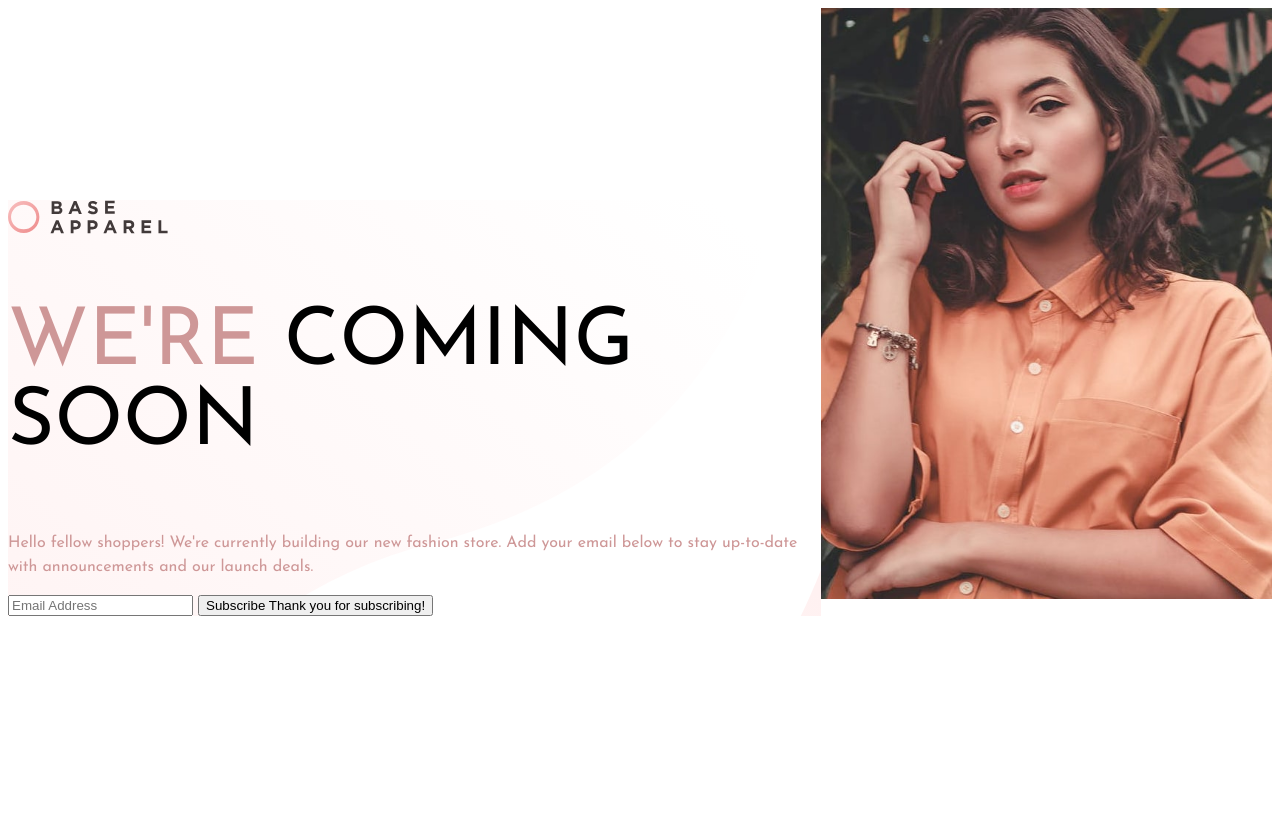
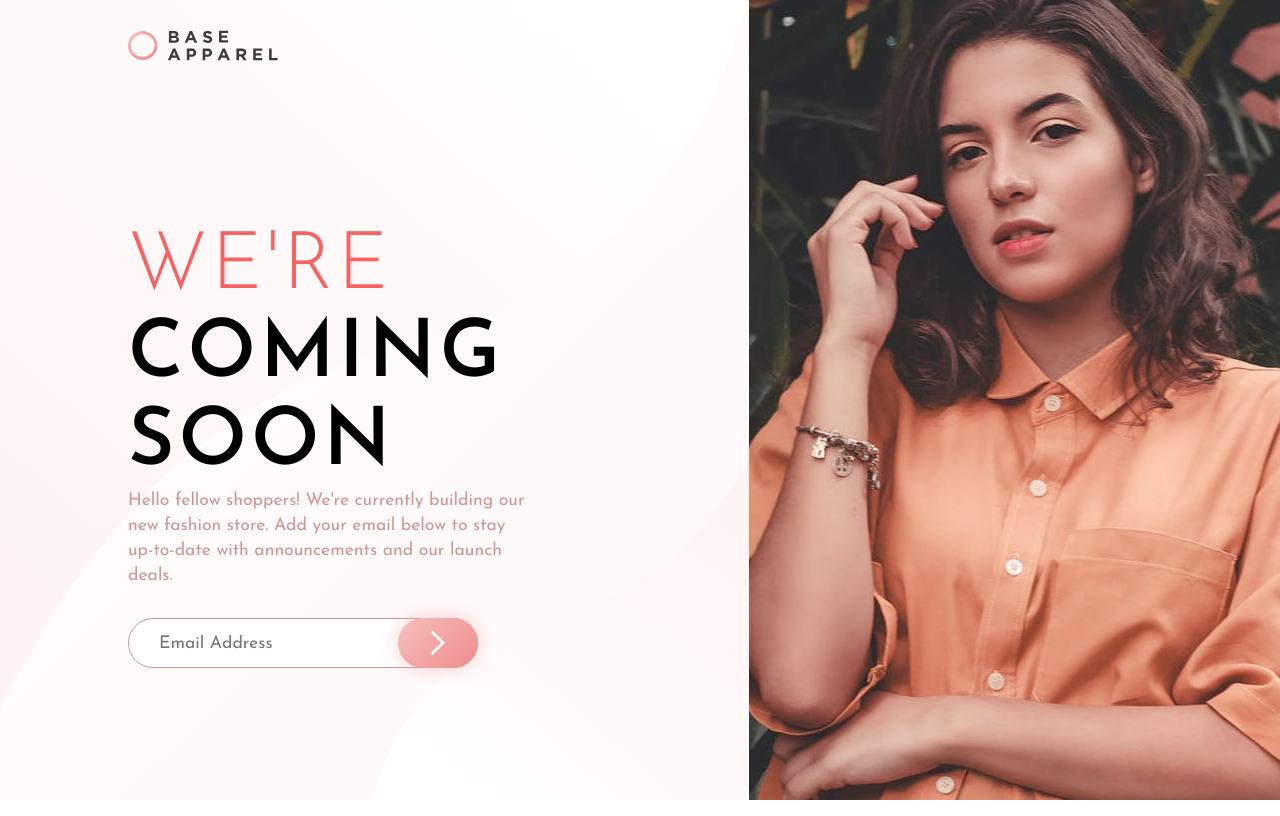
Before and after one commit to nazimajumaniyazova/base-apparel-coming-soon-page-fm, a plain HTML site: page index.html in a window 1280 px wide. Drawn offline with Linux system fonts and the light colour scheme.

Commit message:
Add files via upload

```diff
--- a/index.html
+++ b/index.html
@@ -14,30 +14,27 @@
 </head>
 <body>
 
+  <header class="header">
+      <img src="images/logo.svg" alt="" class="logo">
+  </header>
+
   <section class="hero">
-    <div class="hero__content">
-      <div class="hero__content-wrap">
-        <div class="hero__content-logo">
-          <img src="images/logo.svg" alt="">
-        </div>
 
-        <h1 class="hero__content-title"><span>We're </span>coming soon</h1>
-        <p class="hero__content-text">Hello fellow shoppers! We're currently building our new fashion store.
+        <div class="hero__left">
+          <h1 class="hero__title"><span>We're </span>coming soon</h1>
+          <p class="hero__text">Hello fellow shoppers! We're currently building our new fashion store.
             Add your email below to stay up-to-date with announcements and our launch deals.
           </p>
 
           <form class="subscription">
             <input class="add-email" type="email" placeholder="Email Address">
             <button class="submit-email" type="button">
-            <span class="before-submit">Subscribe</span>
-            <span class="after-submit">Thank you for subscribing!</span>
+              <img class="before-submit" src="images/icon-arrow.svg"> </img>
             </button>
           </form>
+
         </div>
-    </div>
-    <div class="hero__img">
-      <img src="images/hero-desktop.jpg" alt="">
-    </div>
+    <div class="hero__right"></div>
   </section>
 </body>
 </html>
--- a/style.css
+++ b/style.css
@@ -1,41 +1,162 @@
+@import url('https://fonts.googleapis.com/css2?family=Josefin+Sans:wght@300;400;600&display=swap');
 html{
     box-sizing: border-box;
+    overflow-x: hidden;
 }
 *,
 *::after,
 *::before{
     box-sizing: inherit;
+    margin: 0;
+    padding: 0;
 }
 body{
     font-family: 'Josefin Sans', sans-serif;
+    height: 100vh;
+    overflow-x: hidden;
 }
 img{
     width: 100%;
+    height: 100%;
+}
+/*  Header  */
+.header{
+    position: absolute;
+    top: 0;
+    left: 0;
+    width: 100%;
+    padding: 30px;
+}
+.logo{
+    width: 150px;
 }
 .hero{
-    height: 100vh;
+    padding-top: 100px;
+	min-height: 100vh;
+	width: 100%;
+	display: flex;
+	flex-direction: column-reverse;
+	justify-content: flex-end;
+	align-items: center;
+	background-image: linear-gradient(135deg, hsl(0, 0%, 100%), hsl(0, 100%, 98%));
+	padding-bottom: 50px;
+}
+.hero__left{
+    text-align: center;
+    padding: 50px;
+    width: 100%;
+}
+.hero__title{
+    text-transform: uppercase;
+    max-width: 200px;
+    margin: 0 auto;
+    font-size: 40px;
+    letter-spacing: 4px;
+    margin-bottom: 20px;
+}
+.hero__title span{
+    color: hsl(0, 93%, 68%);
+    font-weight: 300;
+}
+.hero__text{
+    color: hsl(0, 36%, 70%);
+    max-width: 350px;
+    margin-bottom: 40px;
+    line-height: 25px;
+    margin: 0 auto;
+    margin-bottom: 30px;
+}
+.hero__right{
+    background-image: url(images/hero-mobile.jpg);
+    width: 100%;
+    height: 300px;
+    background-repeat: no-repeat;
+    background-size: cover;
+}
+/*subscription*/
+.subscription{
+    position: relative;
+    width: 100%;
+    max-width: 350px;
+    height: 50px;
+    margin: 0 auto;
+
+}
+.add-email{
+    position: absolute;
+    top: 0;
+    left: 0;
+	width: 100%;
+	outline: none;
+	border: 1px solid hsl(0, 36%, 70%);
+	height: 100%;
+	border-radius: 50px;
+	padding-left: 30px;
+	font-family: 'Josefin Sans', sans-serif;
+	font-size: 1.1rem;
+}
+.submit-email{
+    cursor: pointer;
+	position: absolute;
+	right: 0;
+	border: none;
+	outline: none;
+	color: white;
+	width: 70px;
+	height: 100%;
+	border-radius: 50px;
+	background-image: linear-gradient(135deg, hsl(0, 80%, 86%), hsl(0, 74%, 74%));
+	box-shadow: 0px 0px 18px 1px #f4aaab82;
+	transition: .3s ease box-shadow;
 
     display: flex;
+    align-items: center;
+    justify-content: center;
 }
-.hero__content{
-    background-image: url(images/bg-pattern-desktop.svg);
-    background-repeat: no-repeat;
-    background-size: cover;
-    margin: 0 auto;
-    align-self: center;
+.before-submit{
+    width: 20%;
+    height: auto;
 }
-.hero__content-logo{
-    width: 10rem;
+
+@media only screen and (min-width: 768px) {
+    .header {
+		padding-left: 10%;
+	}
+	.hero{
+		padding-top: 0;
+		flex-direction: row;
+		padding-bottom: 0;
+	}
+	.hero__right {
+		width: 80%;
+		height: 100vh;
+		background-image: url(./images/hero-desktop.jpg);
+	}
+	.hero__left {
+		padding-top: 28vh;
+		width: 100%;
+		height: 100vh;
+		padding-left: 10%;
+		background-image: url(./images/bg-pattern-desktop.svg);
+		background-size: cover;
+		background-position: center;
+	}
+	.hero__title {
+		text-align: left;
+		font-size: 5rem;
+		line-height: 5.5rem;
+        margin: 0;
+	}
+	.hero__text{
+		margin-left: 0;
+		text-align: left;
+		font-size: 1.1rem;
+        max-width: 400px;
+	}
+	.subscription {
+		margin-left: 0;
+	}
+	.subscription button {
+		width: 80px;
+	}
 }
-.hero__content-title{
-    font-size: 5rem;
-    text-transform: uppercase;
-    font-weight: 400;
-}
-.hero__content-title span{
-    color: hsl(0, 36%, 70%);
-}
-.hero__content-text{
-    color: hsl(0, 36%, 70%);
-    line-height: 1.5;
-}
```
Lines whose indentation alone changed are shown as unchanged.
